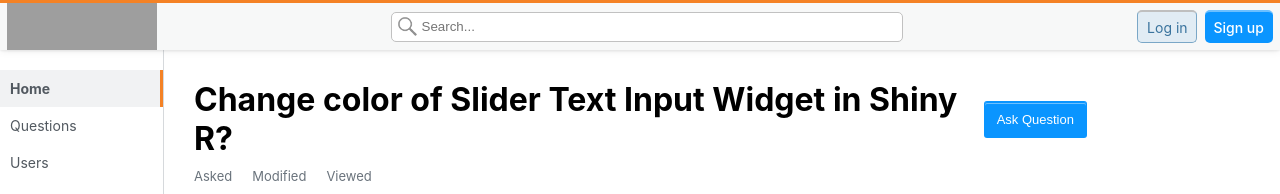
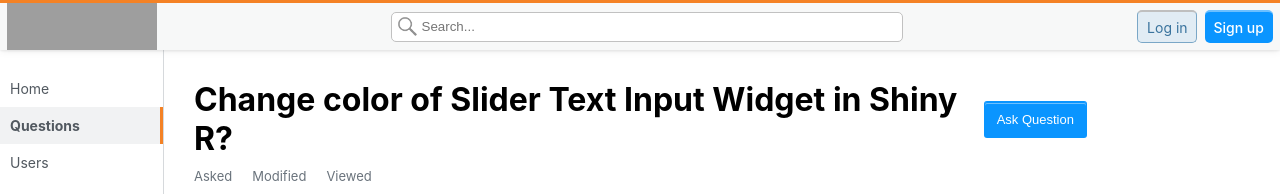
Before and after one commit to codestates-seb/seb41_pre_039, a React (Create React App) app in the folder client/: page /question in a window 1280 px wide. Shown: the top 194 px of the page. Built offline with nearby package versions, Linux system fonts and the light colour scheme; grey boxes are pictures that could not be loaded; the HTML template or start-up script is replaced by a standard one.

Commit message:
fix: use `useLocation` for .active style

```diff
--- a/client/src/components/Sidebar.js
+++ b/client/src/components/Sidebar.js
@@ -1,18 +1,33 @@
-import { Link } from 'react-router-dom';
+import { Link, useLocation } from 'react-router-dom';
 import './Sidebar.css';
 
 const Sidebar = () => {
+  const location = useLocation();
   return (
     <div className="sidebar--container">
       <aside>
         <ul className="sidebar-nav">
-          <li className="active">
+          <li className={location.pathname === '/' ? 'active' : ''}>
             <Link to="/">Home</Link>
           </li>
-          <li>
+          <li
+            className={
+              location.pathname === '/question' ||
+              location.pathname === '/addquestion'
+                ? 'active'
+                : ''
+            }
+          >
             <Link to="/">Questions</Link>
           </li>
-          <li>
+          <li
+            className={
+              location.pathname === '/user' ||
+              location.pathname === '/user/setting'
+                ? 'active'
+                : ''
+            }
+          >
             <Link to="/user">Users</Link>
           </li>
         </ul>
```
